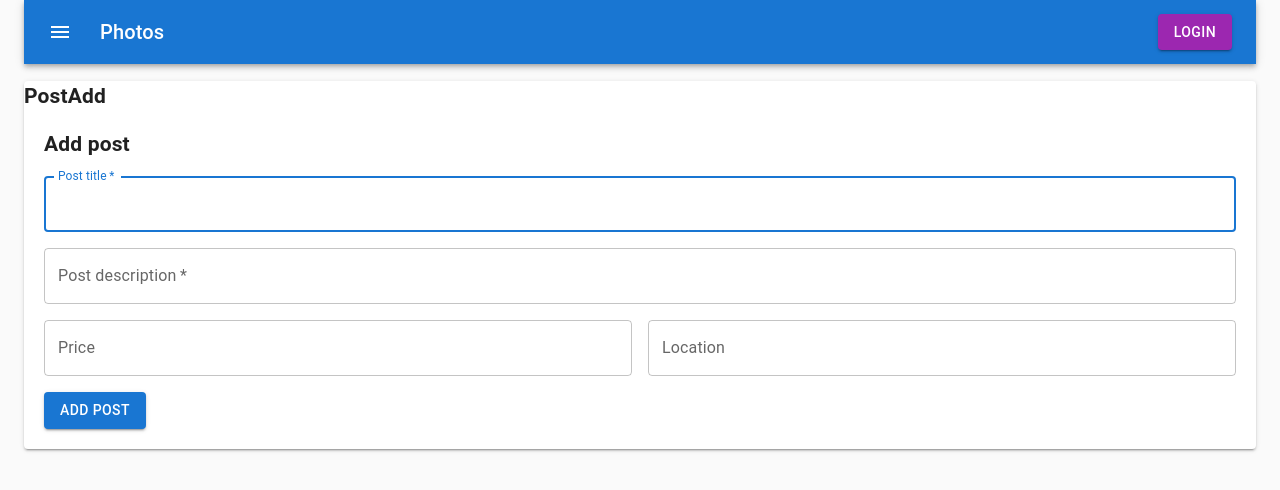
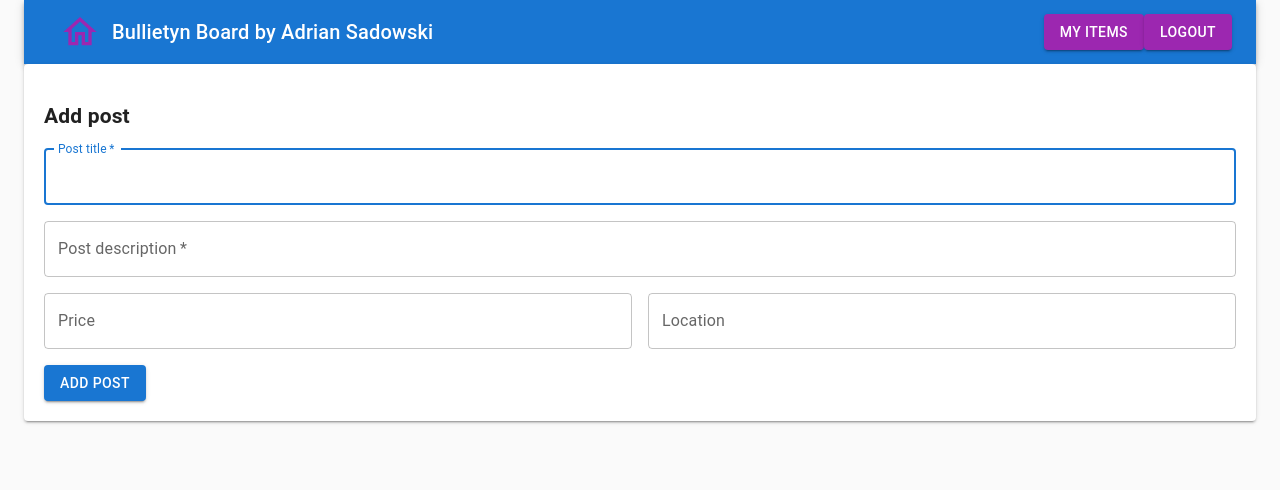
Before and after one commit to AdrianSadowski/Redux-router-express-mongoose-bulletin-board, a React (Create React App) app: page /post/add in a window 1280 px wide. Shown: the top 490 px of the page. Built offline with nearby package versions, Linux system fonts and the light colour scheme.

Commit message:
fix init post

```diff
--- a/src/components/layout/Header/Header.js
+++ b/src/components/layout/Header/Header.js
@@ -11,12 +11,13 @@ import {
   Typography,
   Button,
   IconButton,
+
   // FormGroup,
   // FormControlLabel,
   // Switch,
 } from '@mui/material';
+import HomeOutlinedIcon from '@mui/icons-material/HomeOutlined';
 
-import MenuIcon from '@mui/icons-material/Menu';
 
 // import { connect } from 'react-redux';
 // import { reduxSelector, reduxActionCreator } from '../../../redux/exampleRedux.js';
@@ -59,27 +60,18 @@ function Component({className, children, isLoggedIn}) {
 
   return (
     <Box sx={{flexGrow: 1}}>
-      {/* <FormGroup>
-        <FormControlLabel
-          control={<Switch checked={auth} onChange={handleChange} aria-label="login switch" />}
-          label={auth ? 'Logout' : 'Login'}
-        />
-      </FormGroup> */}
       <AppBar position="static">
         <Toolbar>
-          <IconButton
-            component={Link}
-            to="/"
-            size="large"
-            edge="start"
-            color="inherit"
-            aria-label="menu"
-            sx={{mr: 2}}
-          >
-            <MenuIcon />
-          </IconButton>
+          <Link to="/">
+            <IconButton
+              aria-label="back to homepage"
+              size="large"
+            >
+              <HomeOutlinedIcon fontSize="inherit" sx={{ fontSize: 40, color: '#9c27b0' }}/>
+            </IconButton>
+          </Link>
           <Typography variant="h6" component="div" sx={{flexGrow: 1}}>
-            Photos
+              Bullietyn Board by Adrian Sadowski
           </Typography>
           {buttons}
         </Toolbar>
--- a/src/components/views/Homepage/Homepage.js
+++ b/src/components/views/Homepage/Homepage.js
@@ -17,7 +17,6 @@ import clsx from 'clsx';
 import styles from './Homepage.module.scss';
 
 const Component = ({className, posts, isLoggedIn}) => {
-
   const concent = {
     title: 'All posts',
     buttonPostAdd: 'Add new post',
@@ -51,7 +50,6 @@ const Component = ({className, posts, isLoggedIn}) => {
         {concent.buttonPostAdd}
       </Button>
     );
-
   }
   return (
     <div className={clsx(className, styles.root)}>
@@ -70,9 +68,11 @@ const Component = ({className, posts, isLoggedIn}) => {
         ) : null} */}
         {buttonNewPost}
       </Toolbar>
-      {posts.map(post => (
-        <SmallPost key={post.id} post={post}></SmallPost>
-      ))}
+      <div className={styles.post}>
+        {posts.map(post => (
+          <SmallPost key={post.id} post={post}></SmallPost>
+        ))}
+      </div>
     </div>
   );
 };
--- a/src/components/views/Homepage/Homepage.module.scss
+++ b/src/components/views/Homepage/Homepage.module.scss
@@ -2,3 +2,6 @@
 
 // .root {
 // }
+.post {
+  padding: 0 20px;
+}
--- a/src/components/views/NotFound/NotFound.js
+++ b/src/components/views/NotFound/NotFound.js
@@ -1,37 +1,15 @@
 import React from 'react';
-import PropTypes from 'prop-types';
-
-import clsx from 'clsx';
-
-// import { connect } from 'react-redux';
-// import { reduxSelector, reduxActionCreator } from '../../../redux/exampleRedux.js';
 
 import styles from './NotFound.module.scss';
 
-const Component = ({className, children}) => (
-  <div className={clsx(className, styles.root)}>
+const Component = () => (
+  <div className={styles.root}>
     <h2>NotFound</h2>
-    {children}
   </div>
 );
 
-Component.propTypes = {
-  children: PropTypes.node,
-  className: PropTypes.string,
-};
-
-// const mapStateToProps = state => ({
-//   someProp: reduxSelector(state),
-// });
-
-// const mapDispatchToProps = dispatch => ({
-//   someAction: arg => dispatch(reduxActionCreator(arg)),
-// });
-
-// const Container = connect(mapStateToProps, mapDispatchToProps)(Component);
 
 export {
   Component as NotFound,
-  // Container as NotFound,
   Component as NotFoundComponent,
 };
--- a/src/components/views/PostAdd/PostAdd.js
+++ b/src/components/views/PostAdd/PostAdd.js
@@ -1,7 +1,6 @@
 import React from 'react';
 import PropTypes from 'prop-types';
 
-import clsx from 'clsx';
 
 // import { connect } from 'react-redux';
 // import { reduxSelector, reduxActionCreator } from '../../../redux/exampleRedux.js';
@@ -9,9 +8,8 @@ import clsx from 'clsx';
 import styles from './PostAdd.module.scss';
 import { FormPostAdd } from '../../common/FormPostAdd/FormPostAdd';
 
-const Component = ({className, children}) => (
-  <div className={clsx(className, styles.root)}>
-    <h2>PostAdd</h2>
+const Component = () => (
+  <div className={styles.root}>
     <FormPostAdd></FormPostAdd>
   </div>
 );
--- a/src/components/views/PostAdd/PostAdd.module.scss
+++ b/src/components/views/PostAdd/PostAdd.module.scss
@@ -1,4 +1,5 @@
 @import '../../../styles/settings.scss';
 
-// .root {
-// }
+.root {
+  padding-top: 20px;
+}
--- a/src/components/views/SmallPost/SmallPost.js
+++ b/src/components/views/SmallPost/SmallPost.js
@@ -1,6 +1,6 @@
-import {Box, Typography, Card, CardActionArea} from '@mui/material';
+import {Box, Typography, Card, CardActionArea, Badge} from '@mui/material';
 
-import { Link } from 'react-router-dom';
+import {Link} from 'react-router-dom';
 import React from 'react';
 import PropTypes from 'prop-types';
 
@@ -10,17 +10,17 @@ import PropTypes from 'prop-types';
 import styles from './SmallPost.module.scss';
 
 const Component = ({post}) => (
-  <div className={styles.root}>
+  //<Badge status={post.status}>
   <Card
     key={post.id}
     raised
     sx={{
       display: 'flex',
       justifyContent: 'space-between',
-        mb: 3,
+      mb: 4,
     }}
   >
-      <CardActionArea component={Link} to={`post/${post.id}`}>
+    <CardActionArea component={Link} to={`post/${post.id}`} >
       <Box sx={{display: 'flex', justifyContent: 'space-between'}}>
         <Typography variant="h6" p={2}>
           {post.title}
@@ -33,7 +33,7 @@ const Component = ({post}) => (
       </Box>
     </CardActionArea>
   </Card>
-  </div>
+  //</Badge>
 );
 
 Component.propTypes = {
@@ -41,6 +41,7 @@ Component.propTypes = {
     id: PropTypes.string.isRequired,
     title: PropTypes.string.isRequired,
     price: PropTypes.string,
+    status: PropTypes.string,
   }).isRequired,
 };
 
--- a/src/redux/initialState.js
+++ b/src/redux/initialState.js
@@ -11,7 +11,7 @@ const initialState = {
     },
   ],
   user: {
-    logged: false,
+    logged: true,
     id: userOneId,
     role: undefined,
   },
```
Lines whose indentation alone changed are shown as unchanged.
